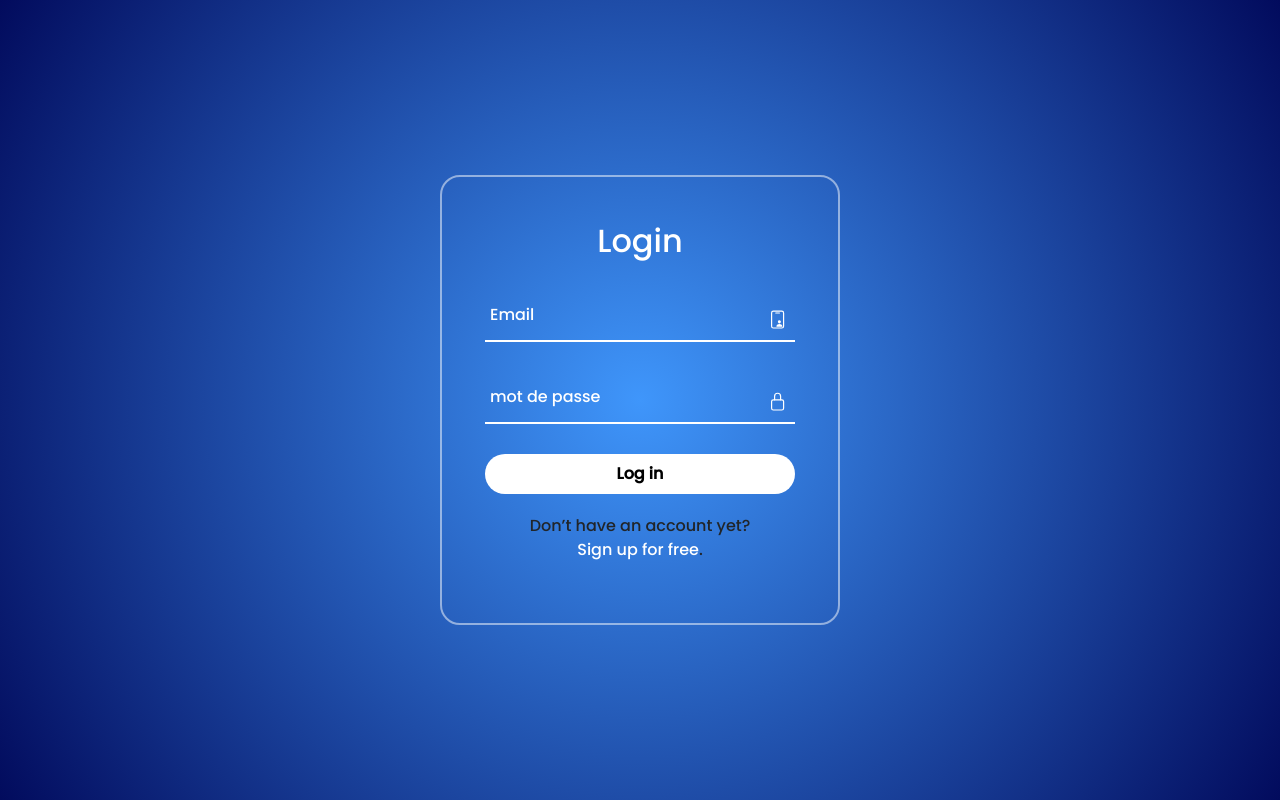
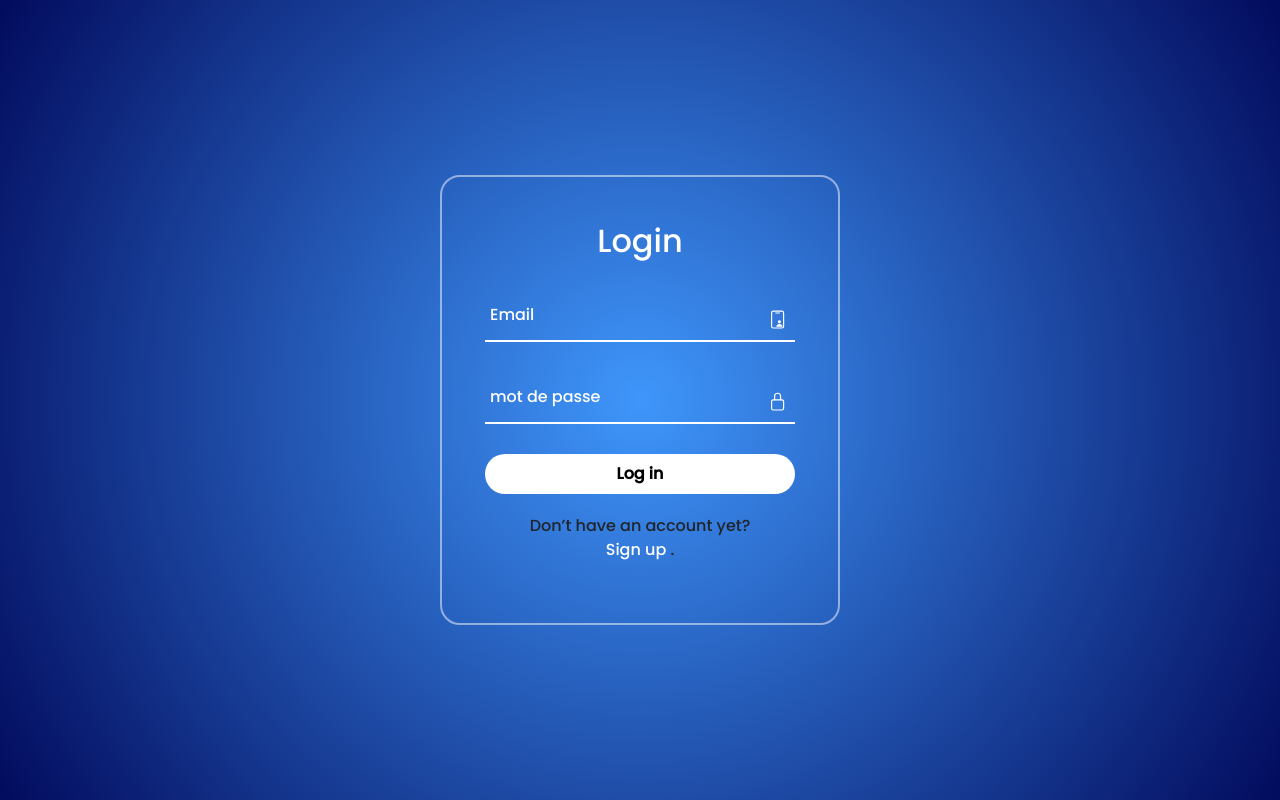
Before and after one commit to imanefjer/SNS-pour-les-emplois-libre, a PHP site: page /login.php in a window 1280 px wide. Run offline with PHP 8.4, Linux system fonts and the light colour scheme; a stand-in replaces the project's code that opens the database connection.

Commit message:
fix some pro

```diff
--- a/views/login.php
+++ b/views/login.php
@@ -67,7 +67,7 @@
                     <button type="submit" >Log in</button>
                 </form>
                 <div class ="register">
-                    <p>Don’t have an account yet? <br><a href="register.php">Sign up for free</a>.</p>
+                    <p>Don’t have an account yet? <br><a href="register.php">Sign up </a>.</p>
                 </div>
             </div>
 
```
Also changed, not shown: db/dbhinc.php (renamed from db/connectData.php).
